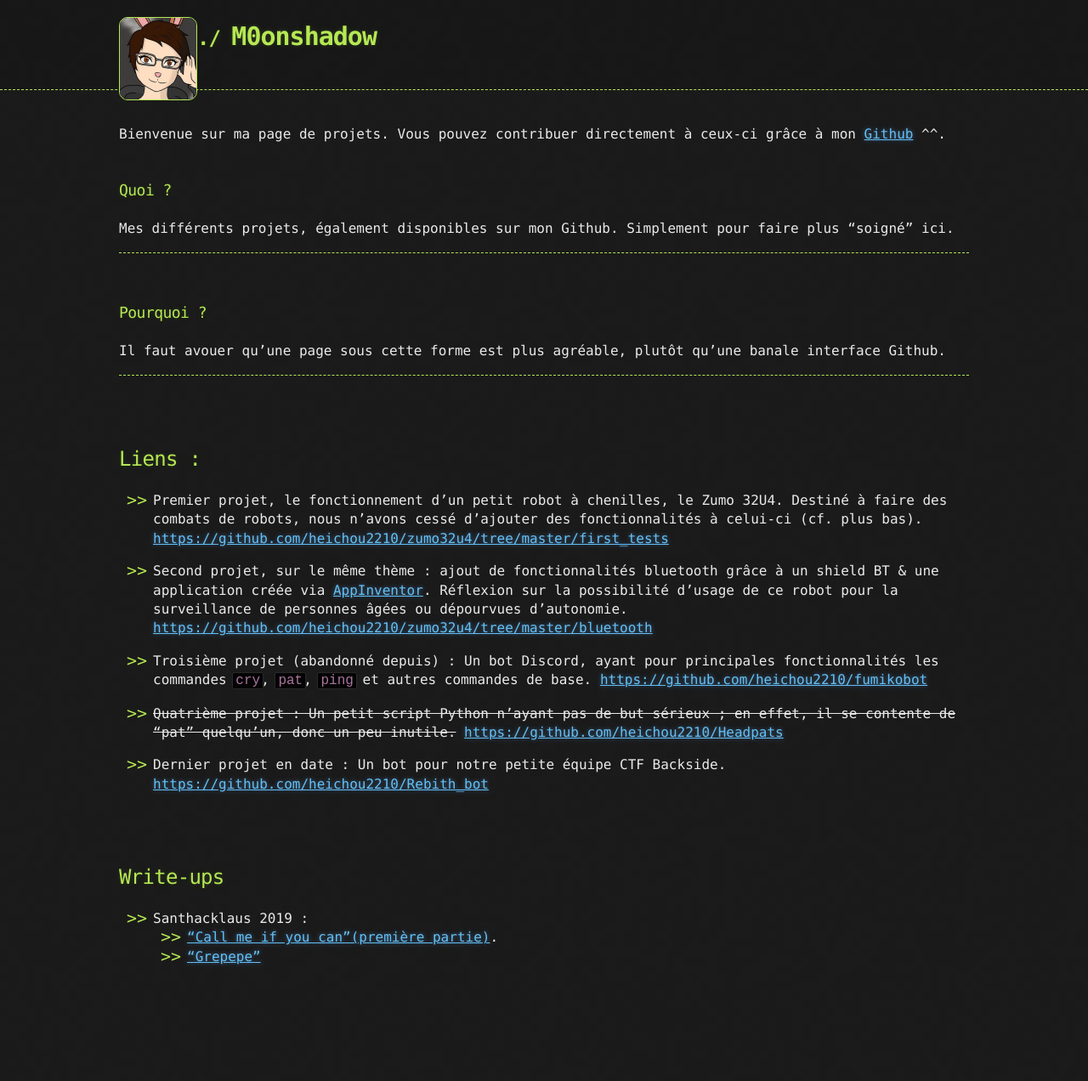
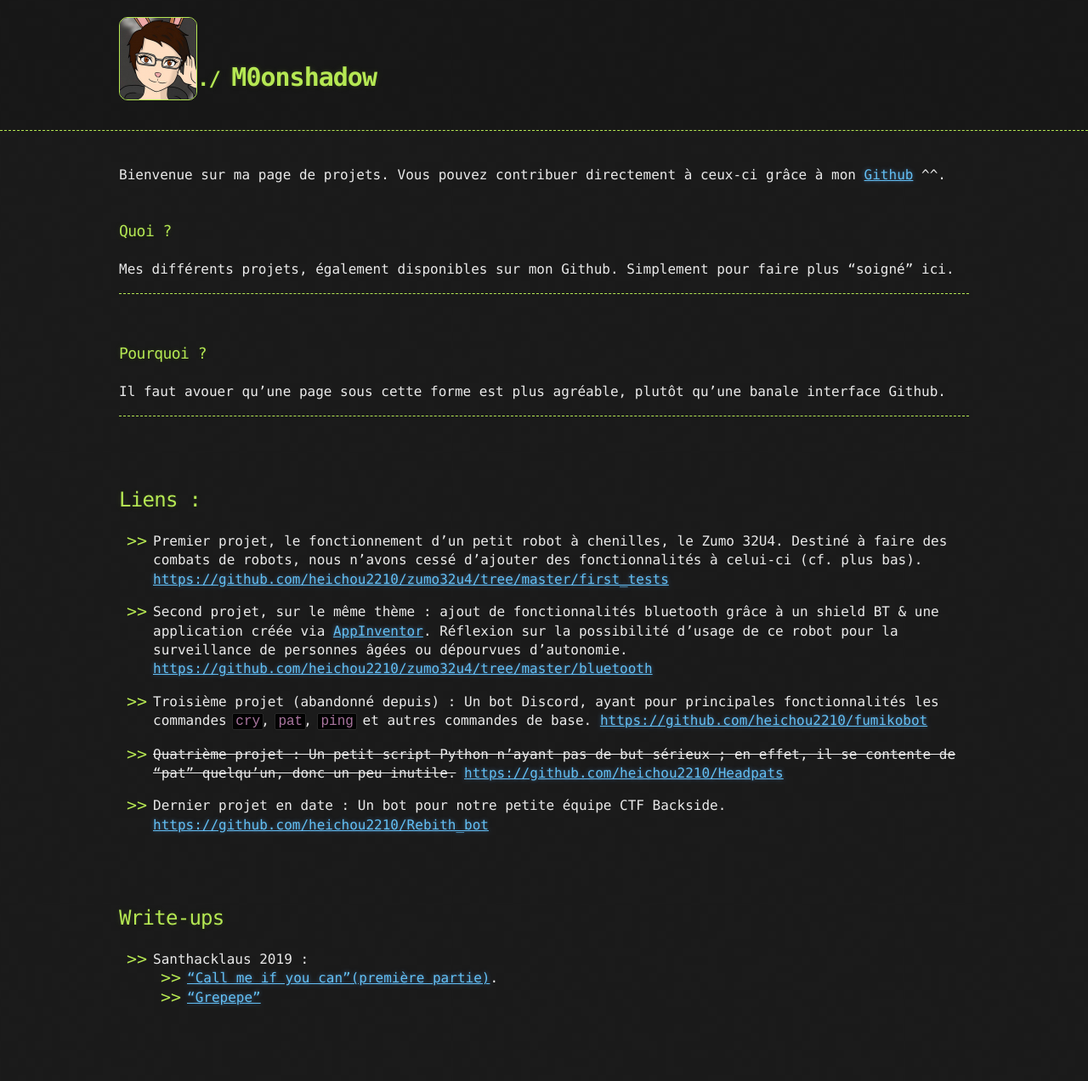
Before and after one commit to M0onshadow/M0onshadow.github.io, a Jekyll site: the page built from index.md, in a window 1280 px wide. Shown: the whole page at 85% size. Built offline with Jekyll 4.4.1, drawn with Linux system fonts in a browser that asks for light colours; the repository's description, which GitHub fills in, is left out; before the commit the page ends 1224 px from its top, so only the background shows below that.

Commit message:
Update default.html

```diff
--- a/_layouts/default.html
+++ b/_layouts/default.html
@@ -14,7 +14,7 @@
     <header>
       <div class="container">
         <a id="a-title" href="{{ '/' | relative_url }}">
-          <img src="https://m0onshadow.github.io/profile.jpg" align="left" style="border:1px solid #b5e853; border-radius:10px;"/>
+          <img src="https://m0onshadow.github.io/profile.jpg" align="left" style="border:1px solid #b5e853; border-radius:10px;"/><br/><br/>
           <h1>{{ site.title | default: site.github.repository_name }}</h1>
         </a>
         <h2>{{ site.description | default: site.github.project_tagline }}</h2>
```
